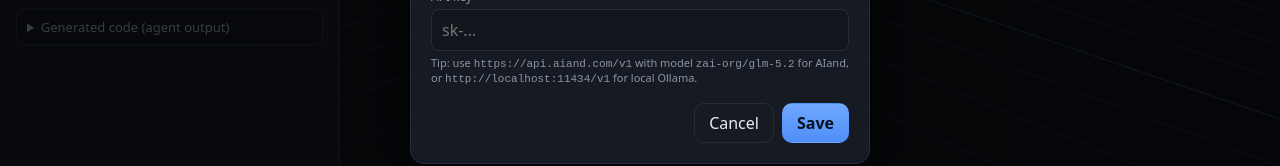
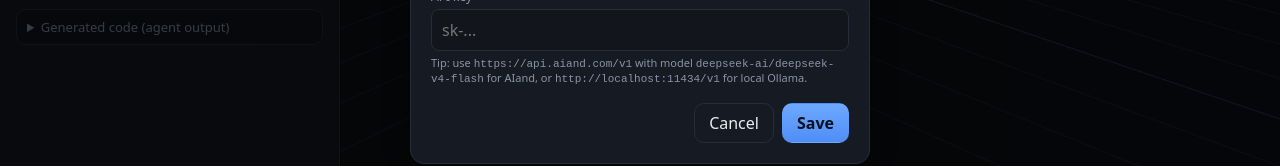
Before and after one commit to richardaiand/text-to-model, a website: page index.html in a window 1280 px wide. Both pictures are taken after a click on the button "Settings". Shown: the part 471-637 px from the top of the page. Drawn offline with nearby package versions, Linux system fonts and the light colour scheme; animation ran at ten frames a second.

Commit message:
Switch AIand preset to deepseek-v4-flash (GLM-5.2 reasoning exceeds 30s router limit)

```diff
--- a/index.html
+++ b/index.html
@@ -321,7 +321,7 @@
     <input id="model" placeholder="gpt-4o-mini" />
     <label for="apiKey">API key</label>
     <input id="apiKey" type="password" placeholder="sk-..." autocomplete="off" />
-    <div class="help">Tip: use <code>https://api.aiand.com/v1</code> with model <code>zai-org/glm-5.2</code> for AIand, or <code>http://localhost:11434/v1</code> for local Ollama.</div>
+    <div class="help">Tip: use <code>https://api.aiand.com/v1</code> with model <code>deepseek-ai/deepseek-v4-flash</code> for AIand, or <code>http://localhost:11434/v1</code> for local Ollama.</div>
     <div class="dlg-actions">
       <button class="ghost" id="cancelSettings">Cancel</button>
       <button class="primary" id="saveSettings">Save</button>
@@ -370,7 +370,7 @@ function buildModel(THREE) {
 \`\`\``;
 
 const PRESETS = [
-  { name: 'AIand', endpoint: 'https://api.aiand.com/v1', model: 'zai-org/glm-5.2' },
+  { name: 'AIand', endpoint: 'https://api.aiand.com/v1', model: 'deepseek-ai/deepseek-v4-flash' },
   { name: 'OpenAI', endpoint: 'https://api.openai.com/v1', model: 'gpt-4o-mini' },
   { name: 'Z.AI GLM', endpoint: 'https://api.z.ai/api/paas/v4', model: 'glm-4.6' },
   { name: 'OpenRouter', endpoint: 'https://openrouter.ai/api/v1', model: 'openai/gpt-4o-mini' },
```
